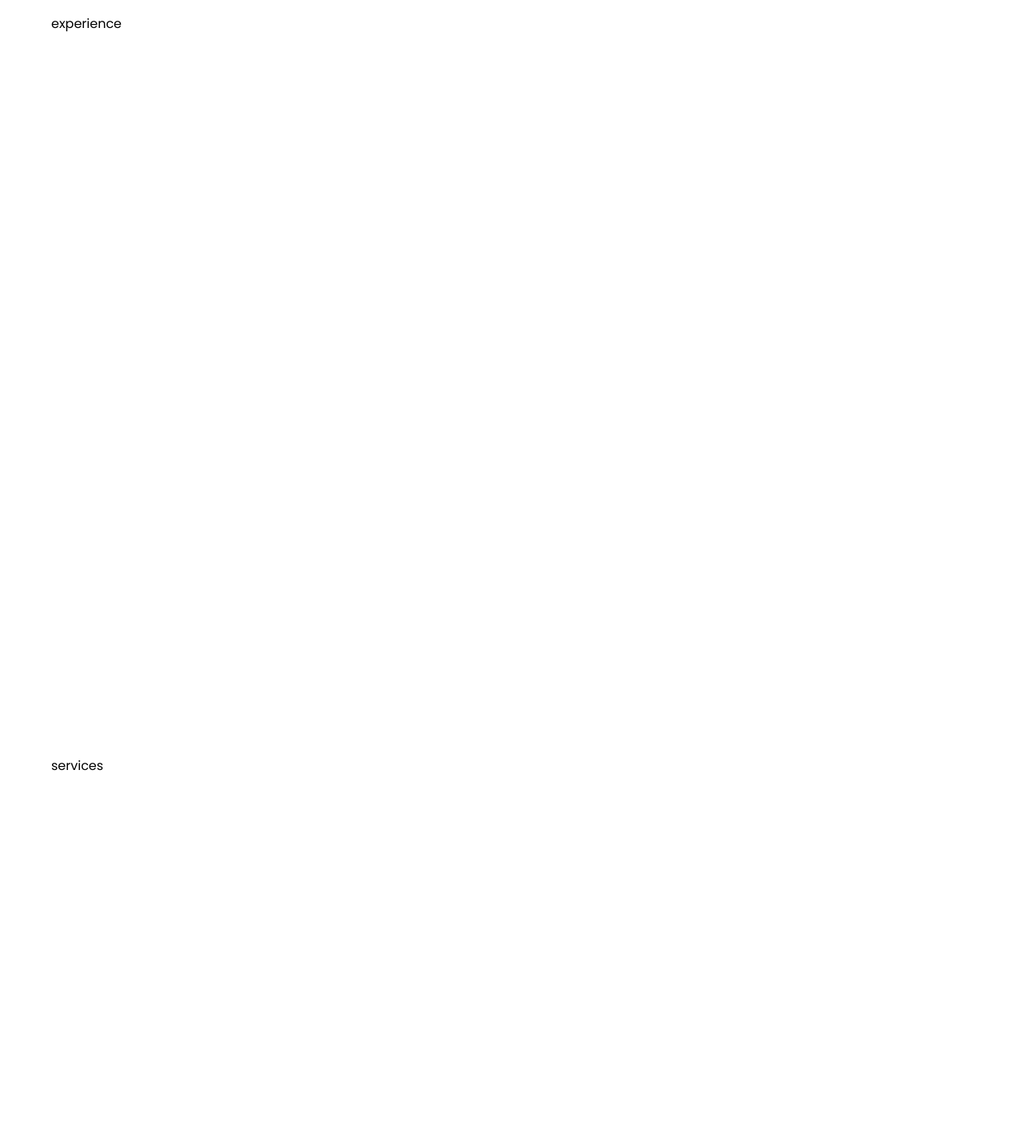
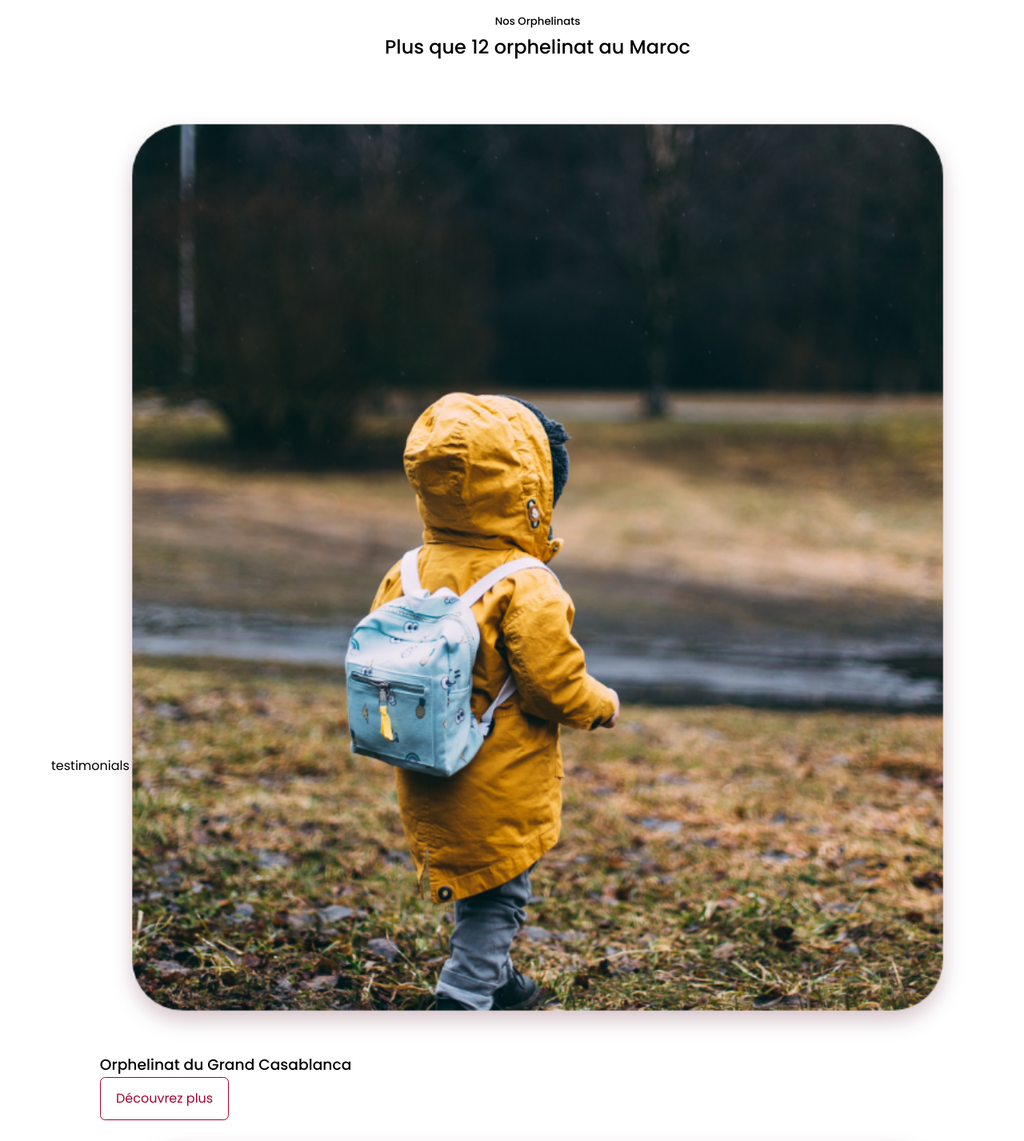
Before and after one commit to jadwa55/Orpholinat-frontEnd, a React (Create React App) app in the folder frontend/: page / in a window 1280 px wide. Shown: the part 1840-3267 px from the top of the page at 80% size. Built offline with nearby package versions, Linux system fonts and the light colour scheme.

Commit message:
Orpholinats section

```diff
--- a/frontend/src/App.js
+++ b/frontend/src/App.js
@@ -3,8 +3,8 @@ import './App.css';
 import Navbar from './components/nav/Navbar';
 import Header from './components/header/Header';
 import About from './components/about/About';
-import Experience from './components/experience/Experience';
-import Services from './components/services/Services';
+// import Experience from './components/experience/Experience';
+// import Services from './components/services/Services';
 import Testimonials from './components/testimonials/Testimonials';
 import Contact from './components/contact/Contact';
 import Portfolio from './components/portfolio/Portfolio';
@@ -16,8 +16,8 @@ function App() {
       <Header />
       <Navbar />
       <About />
-      <Experience />
-      <Services />
+      {/* <Experience /> */}
+      {/* <Services /> */}
       <Portfolio />
       <Testimonials />
       <Contact />
--- a/frontend/src/components/portfolio/Portfolio.jsx
+++ b/frontend/src/components/portfolio/Portfolio.jsx
@@ -1,9 +1,57 @@
 import React from 'react'
+import './portfolio.css'
+import img1 from '../../images/child.png'
 
 const Portfolio = () => {
   return (
     <section id='portfolio'>
-      portfolio
+      <h5>Nos Orphelinats</h5>
+      <h2>Plus que 12 orphelinat au Maroc</h2>
+
+      <div className="container orpholinat__container">
+        <article className="orpholinat__item">
+          <div className="orpholinat__item-image">
+            <img src={img1} alt="" />
+          </div>
+          <h3>Orphelinat du Grand Casablanca</h3>
+          <a href="" className='btn'>Découvrez plus</a>
+        </article>
+        <article className="orpholinat__item">
+          <div className="orpholinat__item-image">
+            <img src={img1} alt="" />
+          </div>
+          <h3>Orphelinat du Grand Casablanca</h3>
+          <a href="" className='btn'>Découvrez plus</a>
+        </article>
+        <article className="orpholinat__item">
+          <div className="orpholinat__item-image">
+            <img src={img1} alt="" />
+          </div>
+          <h3>Orphelinat du Grand Casablanca</h3>
+          <a href="" className='btn'>Découvrez plus</a>
+        </article>
+        <article className="orpholinat__item">
+          <div className="orpholinat__item-image">
+            <img src={img1} alt="" />
+          </div>
+          <h3>Orphelinat du Grand Casablanca</h3>
+          <a href="" className='btn'>Découvrez plus</a>
+        </article>
+        <article className="orpholinat__item">
+          <div className="orpholinat__item-image">
+            <img src={img1} alt="" />
+          </div>
+          <h3>Orphelinat du Grand Casablanca</h3>
+          <a href="" className='btn'>Découvrez plus</a>
+        </article>
+        <article className="orpholinat__item">
+          <div className="orpholinat__item-image">
+            <img src={img1} alt="" />
+          </div>
+          <h3>Orphelinat du Grand Casablanca</h3>
+          <a href="" className='btn'>Découvrez plus</a>
+        </article>
+      </div>
     </section>
   )
 }
```
